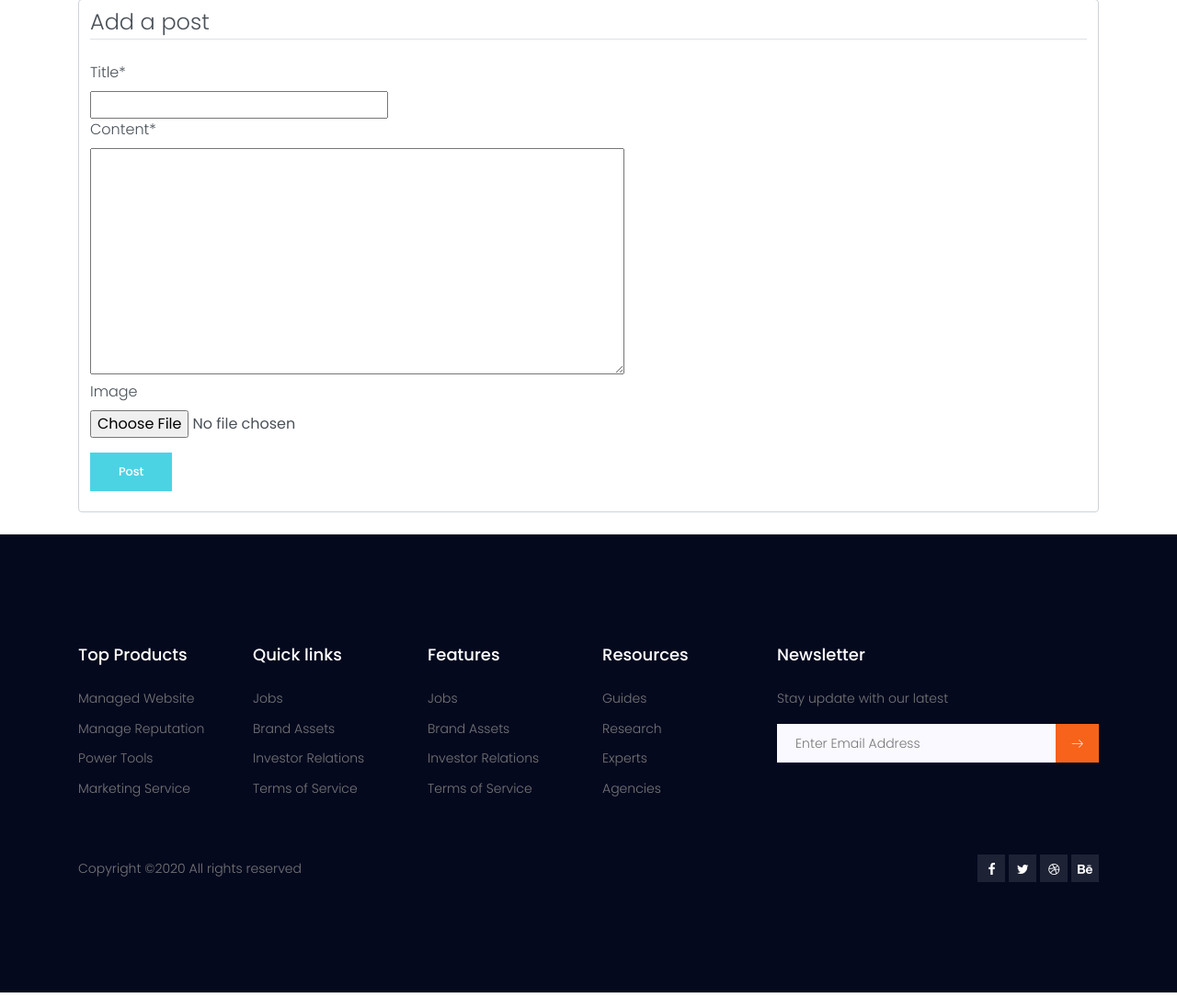
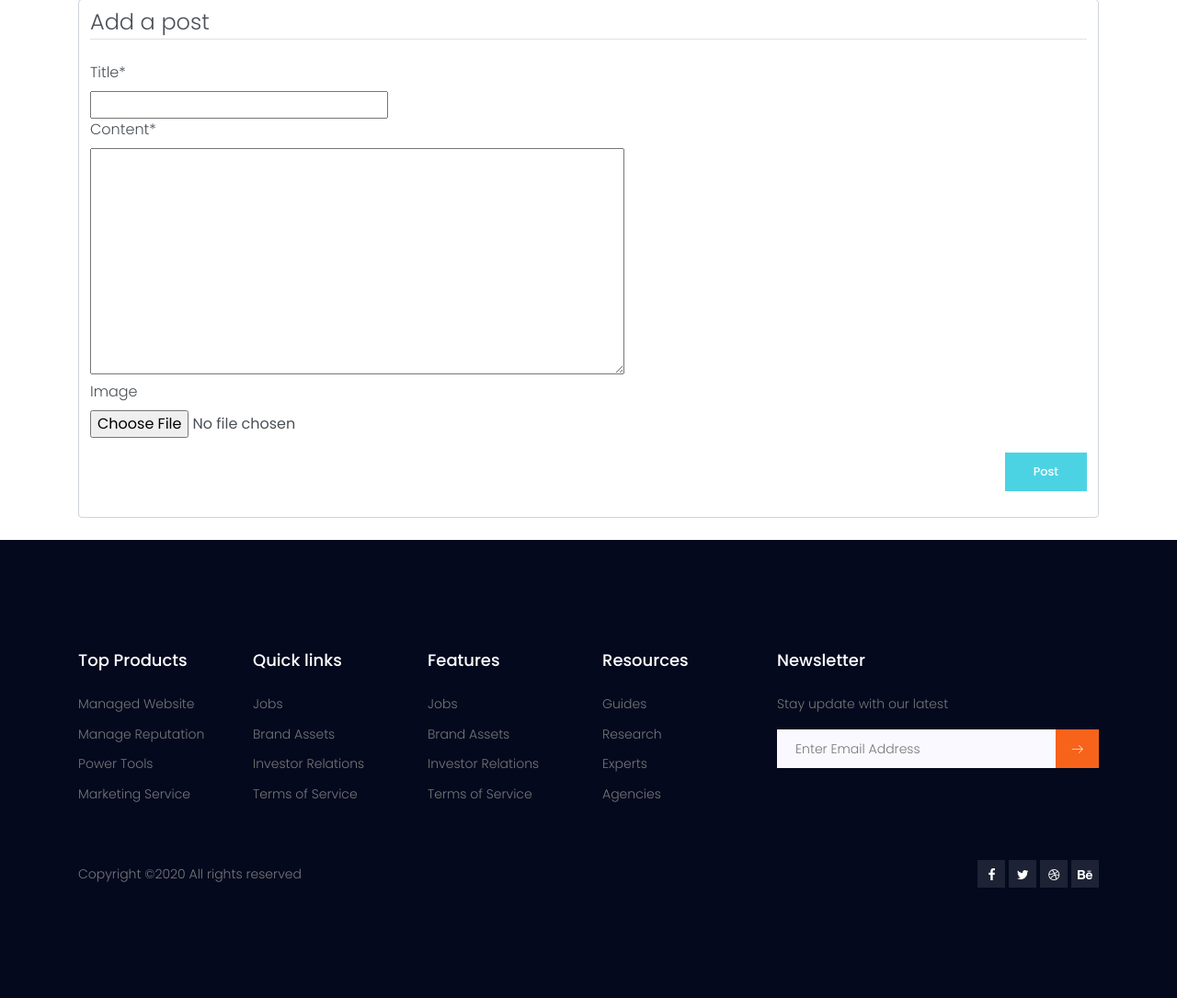
Before and after one commit to amantibrewal310/hack36, a Django app: page /blog/post/new/ in a window 1280 px wide. Shown: the part 405-1490 px from the top of the page at 92% size. Run offline with Django 3.2, Linux system fonts and the light colour scheme; the visitor is signed in with stand-in values (Sample User, id 1); some libraries are stand-ins or nearby versions.

Commit message:
button position corrected

```diff
--- a/blog/templates/blog/post_form.html
+++ b/blog/templates/blog/post_form.html
@@ -26,8 +26,8 @@
             </legend>
             {{ form|crispy }}
         </fieldset>
-        <div class="form-group">
-            <button class="genric-btn success" type="submit">Post</button>
+        <div class="form-group pb-5">
+            <button class="genric-btn success float-right" type="submit">Post</button>
         </div>
     </form>
 
```
